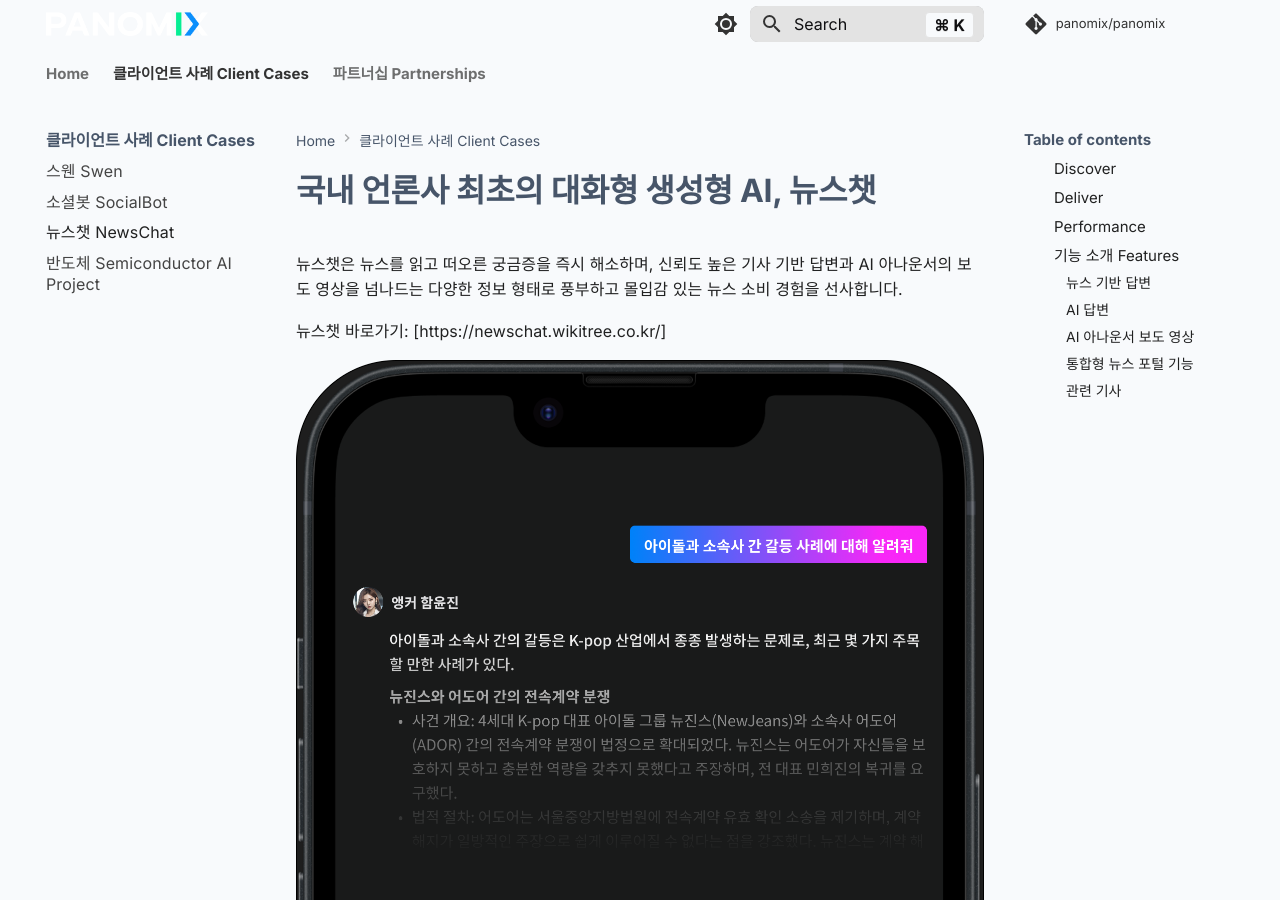
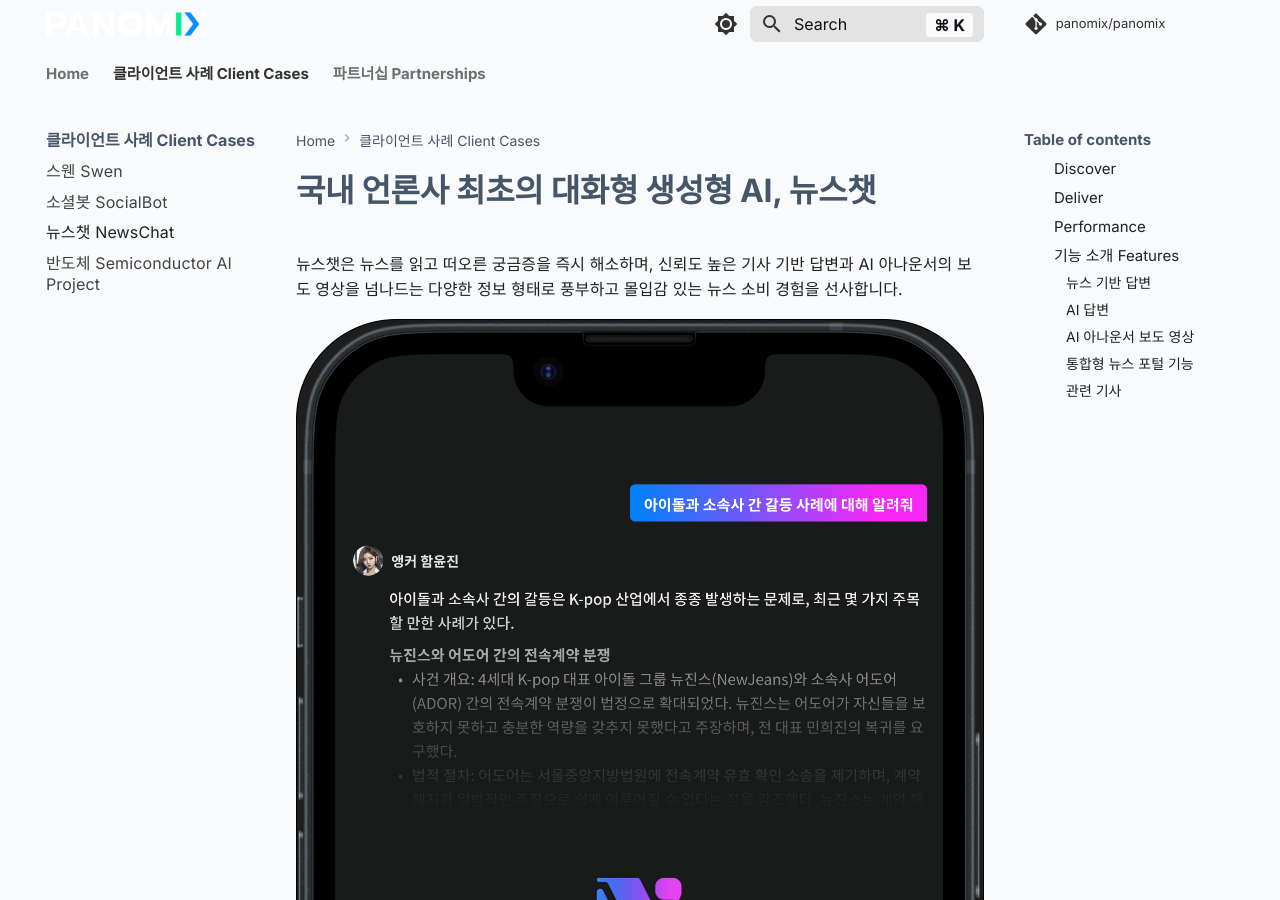
Before and after one commit to panomix/panomix, an MkDocs documentation site: the page built from docs/clients/newschat/newschat.md, in a window 1280 px wide and 900 px high. Built offline with MkDocs 1.6.1 and Material for MkDocs 9.7.7, drawn with Linux system fonts in a browser that asks for light colours; comment, search, counter and statistics services are not loaded.

Commit message:
Update newschat.md

```diff
--- a/docs/clients/newschat/newschat.md
+++ b/docs/clients/newschat/newschat.md
@@ -3,9 +3,8 @@
 뉴스챗은 뉴스를 읽고 떠오른 궁금증을 즉시 해소하며,
 신뢰도 높은 기사 기반 답변과 AI 아나운서의 보도 영상을 넘나드는 다양한 정보 형태로 풍부하고 몰입감 있는 뉴스 소비 경험을 선사합니다.
 
+![Product Image](images/newschatmain.png)
 뉴스챗 바로가기: [https://newschat.wikitree.co.kr/]
-
-![Product Image](images/newschatmain.png)
 
 ---
 ### <code style="color : aquamarine">Discover</code>
```
